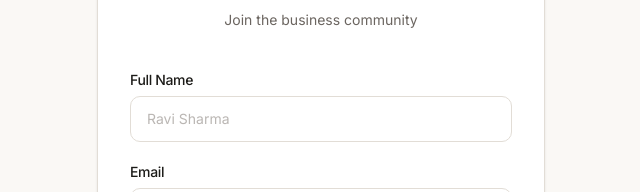
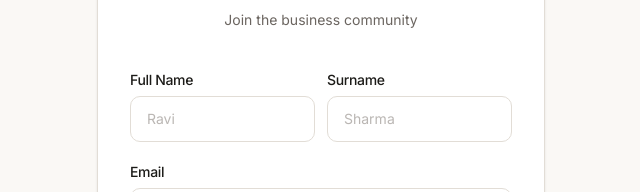
Before and after one commit to KIRANTEJ216/sbconnect-app, a React (Vite) app: page /register in a window 1280 px wide. Shown: the part 189-381 px from the top of the page, without its empty margins (319-959 px from the left). Built offline with nearby package versions, Linux system fonts and the light colour scheme; no server answers.

Commit message:
restore two-column name layout with corrected Full Name + Surname labels

```diff
--- a/src/pages/CreateProfile.tsx
+++ b/src/pages/CreateProfile.tsx
@@ -77,8 +77,9 @@ export default function CreateProfile() {
     if (user?.email) {
       setForm((f) => ({ ...f, contactEmail: user.email! }));
     }
-    if (profile?.displayName) {
-      setForm((f) => ({ ...f, ownerName: profile.displayName!, ownerSurname: '' }));
+    if (profile?.surname && profile?.displayName) {
+      const firstName = profile.displayName.split(' ')[0];
+      setForm((f) => ({ ...f, ownerName: firstName, ownerSurname: profile.surname }));
     }
   }, [user, profile]);
 
@@ -258,12 +259,20 @@ export default function CreateProfile() {
           <Card>
             <CardContent className="p-5 sm:p-8 lg:p-10">
               <form onSubmit={handleSubmit} className="space-y-6">
-                <Input
-                  label="Full Name"
-                  placeholder="e.g. Ravi Sharma"
-                  value={form.ownerName}
-                  onChange={(e) => update('ownerName', e.target.value)}
-                />
+                <div className="grid grid-cols-2 gap-3">
+                  <Input
+                    label="Full Name"
+                    placeholder="e.g. Ravi"
+                    value={form.ownerName}
+                    onChange={(e) => update('ownerName', e.target.value)}
+                  />
+                  <Input
+                    label="Surname"
+                    placeholder="e.g. Sharma"
+                    value={form.ownerSurname}
+                    onChange={(e) => update('ownerSurname', e.target.value)}
+                  />
+                </div>
                 <div>
                   <label className="block text-sm font-medium text-charcoal tracking-tight mb-1.5">Phone Number <span className="text-danger">*</span></label>
                   <div className="flex items-center gap-2">
--- a/src/pages/Register.tsx
+++ b/src/pages/Register.tsx
@@ -11,7 +11,8 @@ import { AnimatedPage } from '../components/motion/AnimatedPage';
 export default function Register() {
   const navigate = useNavigate();
   const { user } = useAuth();
-  const [fullName, setFullName] = useState('');
+  const [firstName, setFirstName] = useState('');
+  const [surname, setSurname] = useState('');
   const [email, setEmail] = useState('');
   const [phone, setPhone] = useState('');
   const [password, setPassword] = useState('');
@@ -38,8 +39,8 @@ export default function Register() {
 
     setLoading(true);
     try {
-      const displayName = fullName.trim();
-      await signUp(email, password, displayName, '', phone);
+      const displayName = `${firstName} ${surname}`.trim();
+      await signUp(email, password, displayName, surname, phone);
     } catch (err: any) {
       if (err.code === 'auth/email-already-in-use') setError('An account with this email already exists.');
       else setError('Failed to create account. Please try again.');
@@ -65,14 +66,24 @@ export default function Register() {
           </div>
 
           <form onSubmit={handleSubmit} className="space-y-5">
-            <Input
-              label="Full Name"
-              type="text"
-              placeholder="Ravi Sharma"
-              value={fullName}
-              onChange={(e) => setFullName(e.target.value)}
-              required
-            />
+            <div className="grid grid-cols-2 gap-3">
+              <Input
+                label="Full Name"
+                type="text"
+                placeholder="Ravi"
+                value={firstName}
+                onChange={(e) => setFirstName(e.target.value)}
+                required
+              />
+              <Input
+                label="Surname"
+                type="text"
+                placeholder="Sharma"
+                value={surname}
+                onChange={(e) => setSurname(e.target.value)}
+                required
+              />
+            </div>
             <Input
               label="Email"
               type="email"
```
